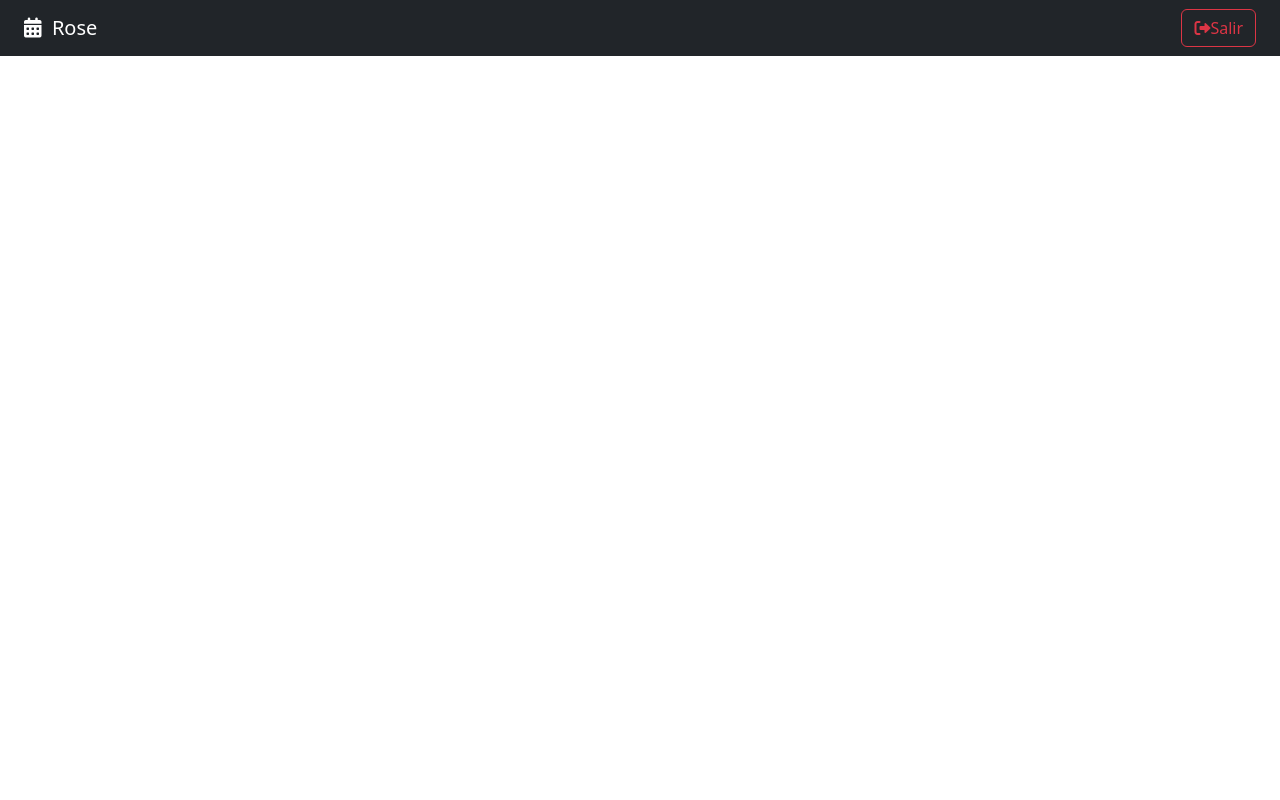
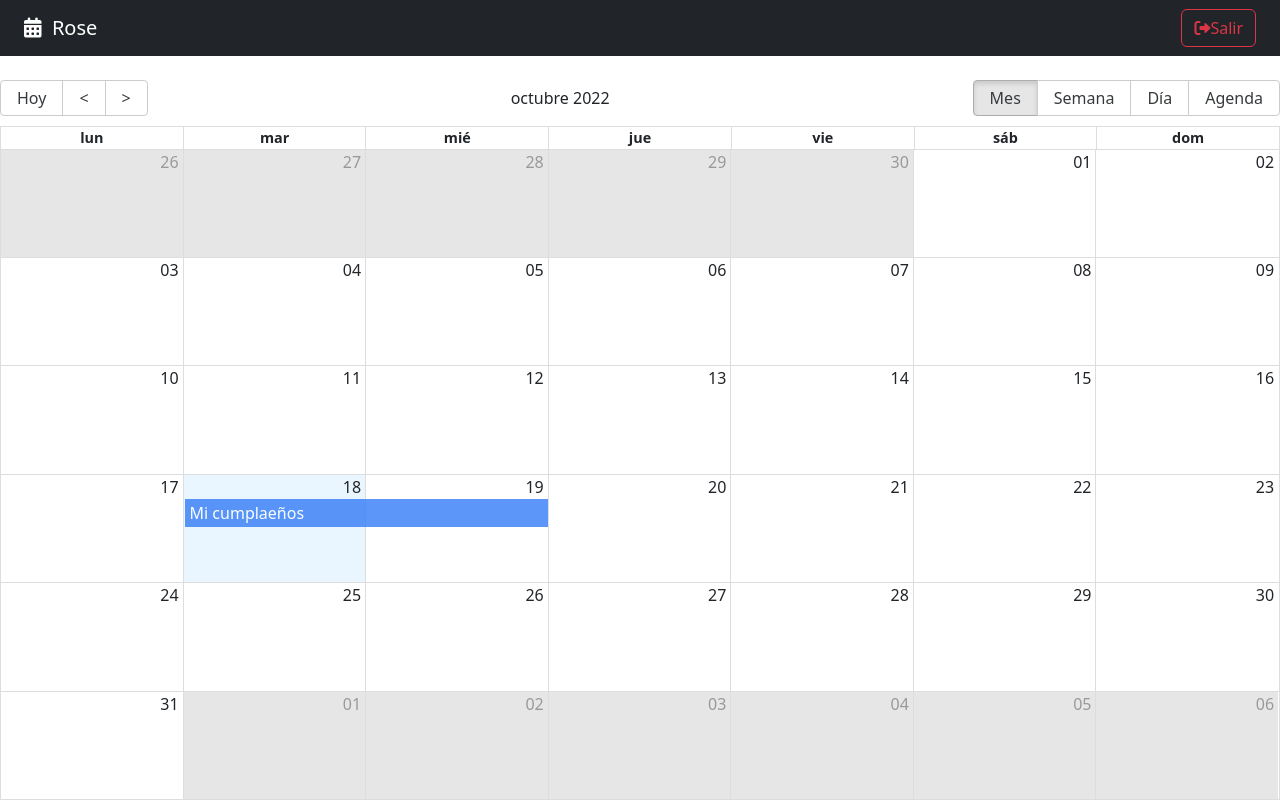
Before and after one commit to Rose-Aravena/CalendarApp-Frontend, a React (Vite) app: page / in a window 1280 px wide. Built offline with nearby package versions, Linux system fonts and the light colour scheme.

Commit message:
add react big calendar

```diff
--- a/package.json
+++ b/package.json
@@ -9,7 +9,9 @@
     "preview": "vite preview"
   },
   "dependencies": {
+    "date-fns": "^2.29.3",
     "react": "^18.2.0",
+    "react-big-calendar": "^1.5.0",
     "react-dom": "^18.2.0",
     "react-router-dom": "^6.4.2"
   },
--- a/src/calendar/pages/CalendarPage.jsx
+++ b/src/calendar/pages/CalendarPage.jsx
@@ -1,9 +1,54 @@
+import { Calendar } from 'react-big-calendar';
+import 'react-big-calendar/lib/css/react-big-calendar.css';
+import { addHours } from 'date-fns';
+
 import { Navbar } from "../"
+import { localizer, getMessagesES } from '../../helpers';
+
+
+const events = [{
+    title: 'Mi cumplaeños',
+    notes: 'comprar torta',
+    start: new Date(),
+    end: addHours(new Date(), 2),
+    bgColor: '#fafafa',
+    user: {
+        _id: '123',
+        name: 'Rose'
+    }
+}]
 
 export const CalendarPage = () => {
+
+    const eventStyleGetter = (event, start, end, isSelected) => {
+        console.log({event, start, end, isSelected})
+
+        const style = {
+            backgroundColor: '#347CF7',
+            borderRadius: '0px',
+            opacity: 0.8,
+            color: 'white'
+        }
+
+        return {
+            style
+        }
+    }
+
     return (
         <>
             <Navbar />
+
+            <Calendar
+                culture='es'
+                localizer={localizer}
+                events={events}
+                startAccessor="start"
+                endAccessor="end"
+                style={{ height: 'calc(100vh - 80px)' }}
+                messages={getMessagesES()}
+                eventPropGetter={eventStyleGetter}
+            />
         </>
     )
 }
--- /dev/null
+++ b/src/helpers/calendarLocalizer.js
@@ -0,0 +1,16 @@
+import { dateFnsLocalizer } from 'react-big-calendar';
+import { format, parse, startOfWeek, getDay } from 'date-fns';
+import esES from 'date-fns/locale/es';
+
+
+const locales = {
+    'es': esES,
+}
+
+export const localizer = dateFnsLocalizer({
+    format,
+    parse,
+    startOfWeek,
+    getDay,
+    locales,
+})
--- /dev/null
+++ b/src/helpers/getMessages.js
@@ -0,0 +1,18 @@
+
+export const getMessagesES = () => {
+    return {
+        allDay: 'Todo el día',
+        previous: '<',
+        next: '>',
+        today: 'Hoy',
+        month: 'Mes',
+        week: 'Semana',
+        day: 'Día',
+        agenda: 'Agenda',
+        date: 'Fecha',
+        time: 'Hora',
+        event: 'Evento',
+        noEventsInRange: 'No hay eventos en este rango',
+        showMore: total => `+ Ver más (${total})`
+    }
+}
--- /dev/null
+++ b/src/helpers/index.js
@@ -0,0 +1,3 @@
+
+export * from './calendarLocalizer';
+export * from './getMessages';
```
Also changed, not shown: 1 other file (tests, documents, lock files or other folders).
